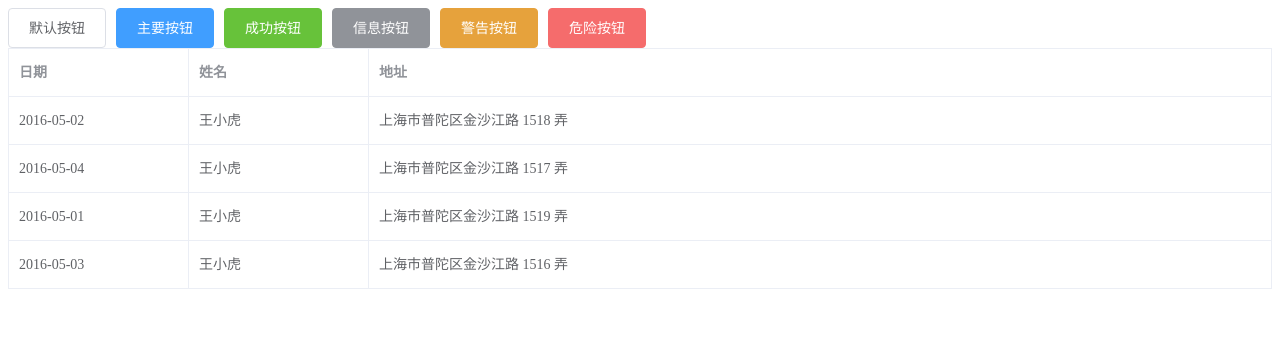
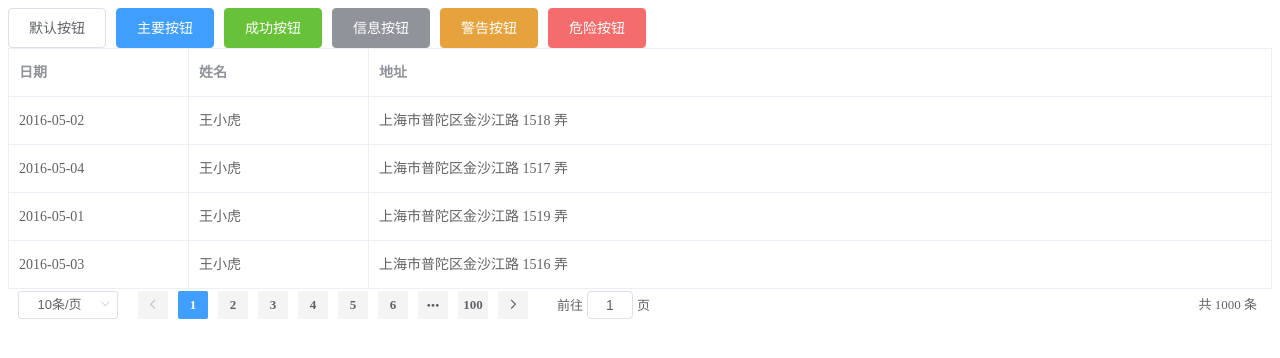
Before and after one commit to You-Kenhei/vue_project, a Vue app: page /#/ in a window 1280 px wide. Shown: the top 358 px of the page. Built offline with nearby package versions, Linux system fonts and the light colour scheme.

Commit message:
1
学习的进度好慢，但是已经晚上两点半了，先睡觉了，明天起来再接着来

```diff
--- a/src/views/element/ElementView.vue
+++ b/src/views/element/ElementView.vue
@@ -16,6 +16,16 @@
       <el-table-column prop="name" label="姓名" width="180"> </el-table-column>
       <el-table-column prop="address" label="地址"> </el-table-column>
     </el-table>
+
+    <!-- pagination分页 -->
+    <el-pagination
+      background
+      layout="sizes, prev, pager, next, jumper, ->, total, slot"
+      :total="1000"
+      @size-change="handleSizeChange"
+      @current-change="handleCurrentChange"
+    >
+    </el-pagination>
   </div>
 </template>
 
@@ -27,27 +37,35 @@
         {
           date: "2016-05-02",
           name: "王小虎",
-          address: "上海市普陀区金沙江路 1518 弄",
+          address: "上海市普陀区金沙江路 1518 弄"
         },
         {
           date: "2016-05-04",
           name: "王小虎",
-          address: "上海市普陀区金沙江路 1517 弄",
+          address: "上海市普陀区金沙江路 1517 弄"
         },
         {
           date: "2016-05-01",
           name: "王小虎",
-          address: "上海市普陀区金沙江路 1519 弄",
+          address: "上海市普陀区金沙江路 1519 弄"
         },
         {
           date: "2016-05-03",
           name: "王小虎",
-          address: "上海市普陀区金沙江路 1516 弄",
+          address: "上海市普陀区金沙江路 1516 弄"
         }
-      ],
-    };
+      ]
+    }
   },
-};
+  methods: {
+    handleSizeChange(val) {
+      alert("每页记录数变化" + val)
+    },
+    handleCurrentChange(val) {
+      alert("页码发生变化" + val)
+    }
+  }
+}
 </script>
 
 <style>
```
